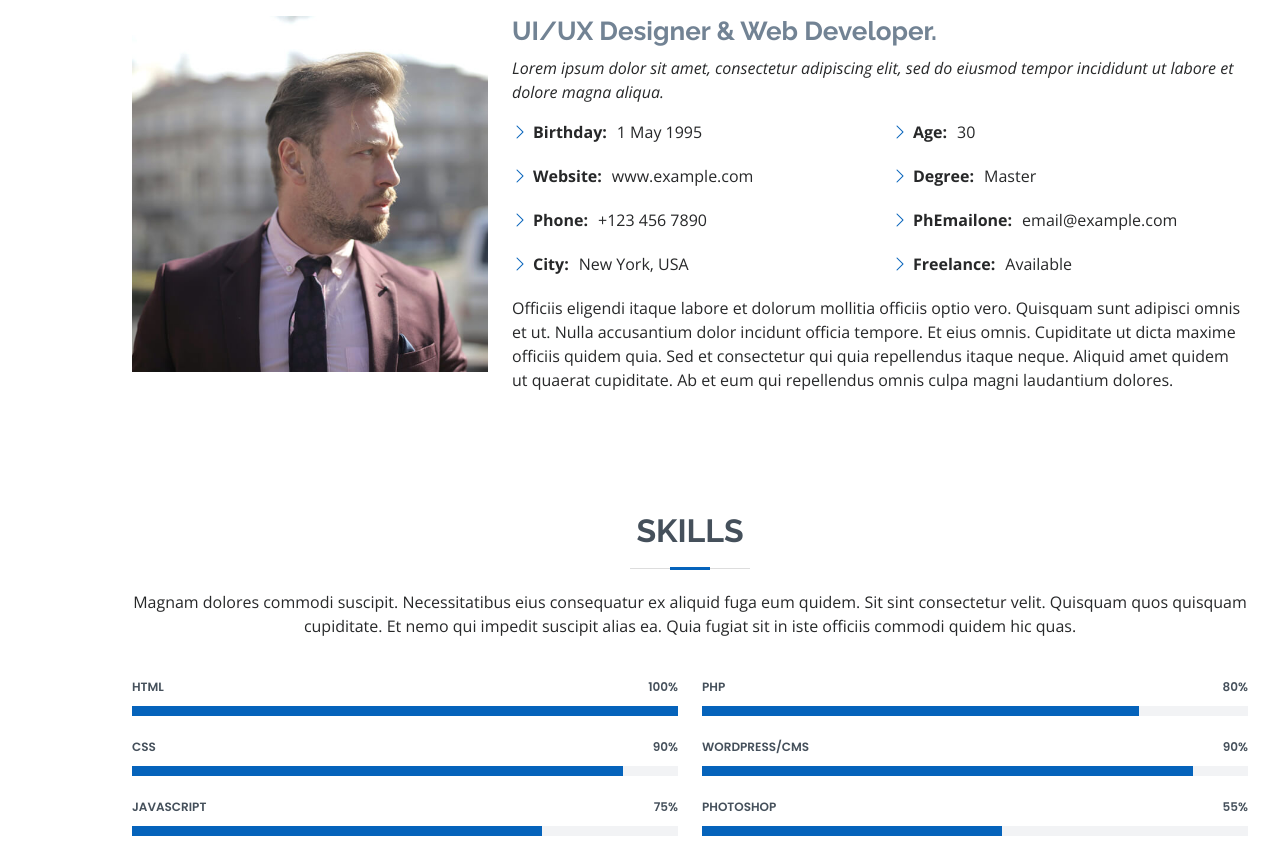
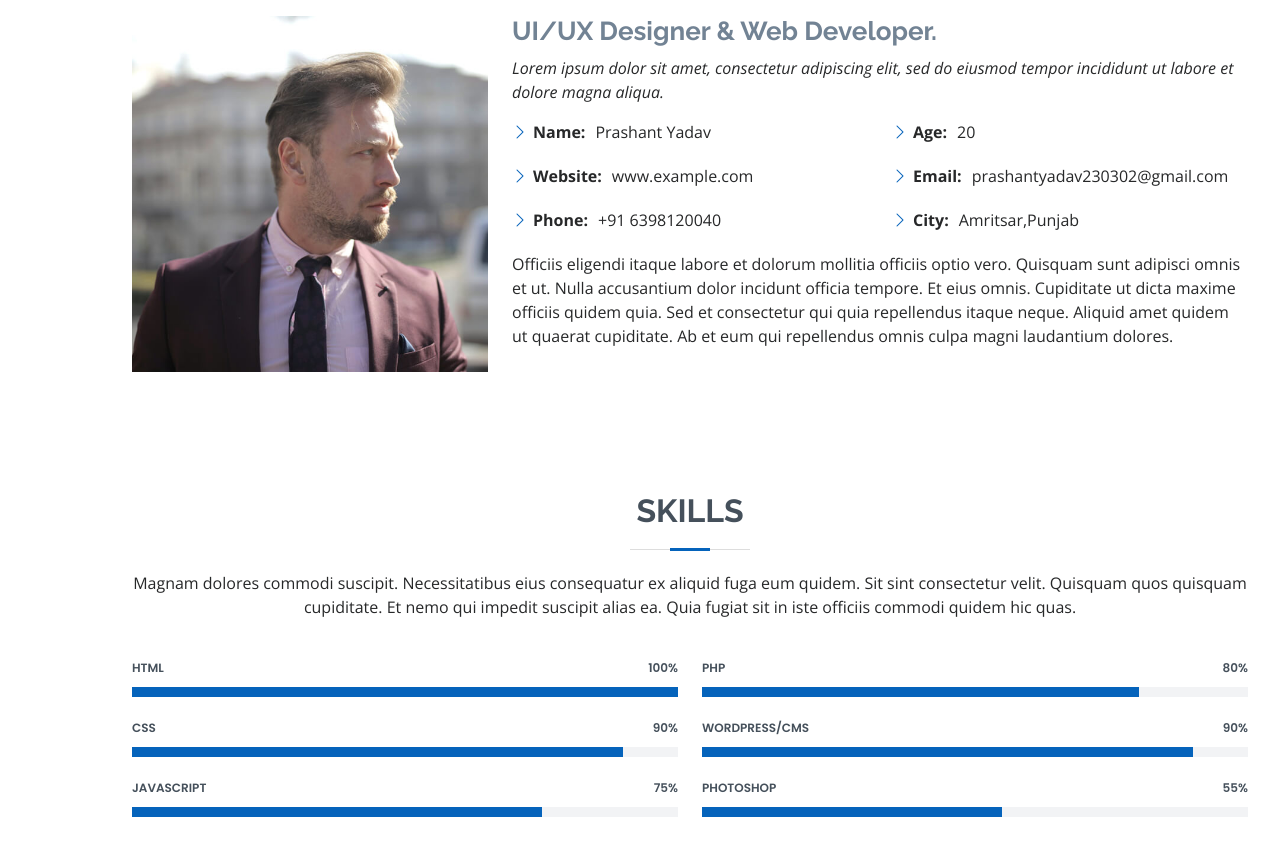
Before and after one commit to pacific-prashant/pacific-prashant.github.io, a plain HTML site: page index.html in a window 1280 px wide. Shown: the part 1000-1851 px from the top of the page. Drawn offline with nearby package versions, Linux system fonts and the light colour scheme.

```diff
--- a/index.html
+++ b/index.html
@@ -5,7 +5,7 @@
   <meta charset="utf-8">
   <meta content="width=device-width, initial-scale=1.0" name="viewport">
 
-  <title>MyResume Bootstrap Template - Index</title>
+  <title>Prashant Yadav</title>
   <meta content="" name="description">
   <meta content="" name="keywords">
 
@@ -89,18 +89,19 @@
             <div class="row">
               <div class="col-lg-6">
                 <ul>
-                  <li><i class="bi bi-chevron-right"></i> <strong>Birthday:</strong> <span>1 May 1995</span></li>
+                  <li><i class="bi bi-chevron-right"></i> <strong>Name:</strong> <span>Prashant Yadav</span></li>
                   <li><i class="bi bi-chevron-right"></i> <strong>Website:</strong> <span>www.example.com</span></li>
-                  <li><i class="bi bi-chevron-right"></i> <strong>Phone:</strong> <span>+123 456 7890</span></li>
-                  <li><i class="bi bi-chevron-right"></i> <strong>City:</strong> <span>New York, USA</span></li>
+                  <li><i class="bi bi-chevron-right"></i> <strong>Phone:</strong> <span>+91 6398120040</span></li>
+                  <!-- <li><i class="bi bi-chevron-right"></i> <strong>City:</strong> <span>Amritsar,Punjab </span></li> -->
                 </ul>
               </div>
               <div class="col-lg-6">
                 <ul>
-                  <li><i class="bi bi-chevron-right"></i> <strong>Age:</strong> <span>30</span></li>
-                  <li><i class="bi bi-chevron-right"></i> <strong>Degree:</strong> <span>Master</span></li>
-                  <li><i class="bi bi-chevron-right"></i> <strong>PhEmailone:</strong> <span>email@example.com</span></li>
-                  <li><i class="bi bi-chevron-right"></i> <strong>Freelance:</strong> <span>Available</span></li>
+                  <li><i class="bi bi-chevron-right"></i> <strong>Age:</strong> <span>20</span></li>
+                  <!-- <li><i class="bi bi-chevron-right"></i> <strong>Degree:</strong> <span>Master</span></li> -->
+                  <li><i class="bi bi-chevron-right"></i> <strong>Email:</strong> <span>prashantyadav230302@gmail.com</span></li>
+                  <li><i class="bi bi-chevron-right"></i> <strong>City:</strong> <span>Amritsar,Punjab </span></li>
+                  <!-- <li><i class="bi bi-chevron-right"></i> <strong>Freelance:</strong> <span>Available</span></li> -->
                 </ul>
               </div>
             </div>
@@ -639,19 +640,19 @@
               <div class="address">
                 <i class="bi bi-geo-alt"></i>
                 <h4>Location:</h4>
-                <p>A108 Adam Street, New York, NY 535022</p>
+                <p>Guru Nanak Dev University,Amritsar</p>
               </div>
 
               <div class="email">
                 <i class="bi bi-envelope"></i>
                 <h4>Email:</h4>
-                <p>info@example.com</p>
+                <p>prashantyadav230302@gmail.com</p>
               </div>
 
               <div class="phone">
                 <i class="bi bi-phone"></i>
                 <h4>Call:</h4>
-                <p>+1 5589 55488 55s</p>
+                <p>+91 6398120040</p>
               </div>
 
             </div>
@@ -695,7 +696,7 @@
   <!-- ======= Footer ======= -->
   <footer id="footer">
     <div class="container">
-      <h3>Brandon Johnson</h3>
+      <h3>Prashant Yadav</h3>
       <p>Et aut eum quis fuga eos sunt ipsa nihil. Labore corporis magni eligendi fuga maxime saepe commodi placeat.</p>
       <div class="social-links">
         <a href="#" class="twitter"><i class="bx bxl-twitter"></i></a>
```
